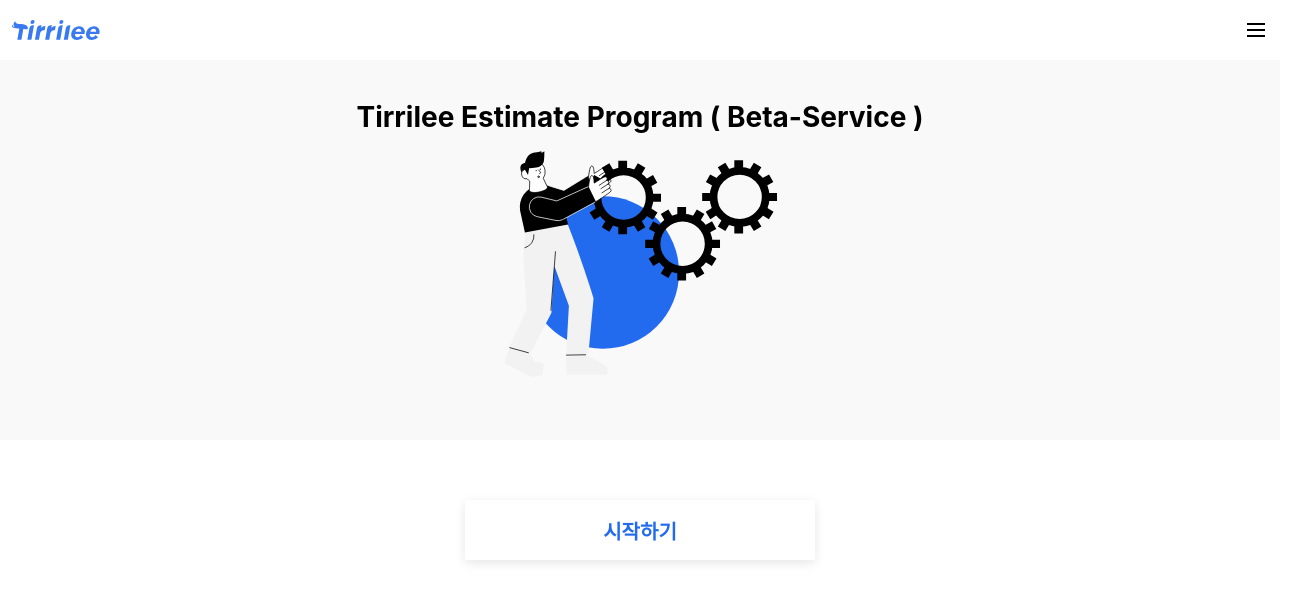
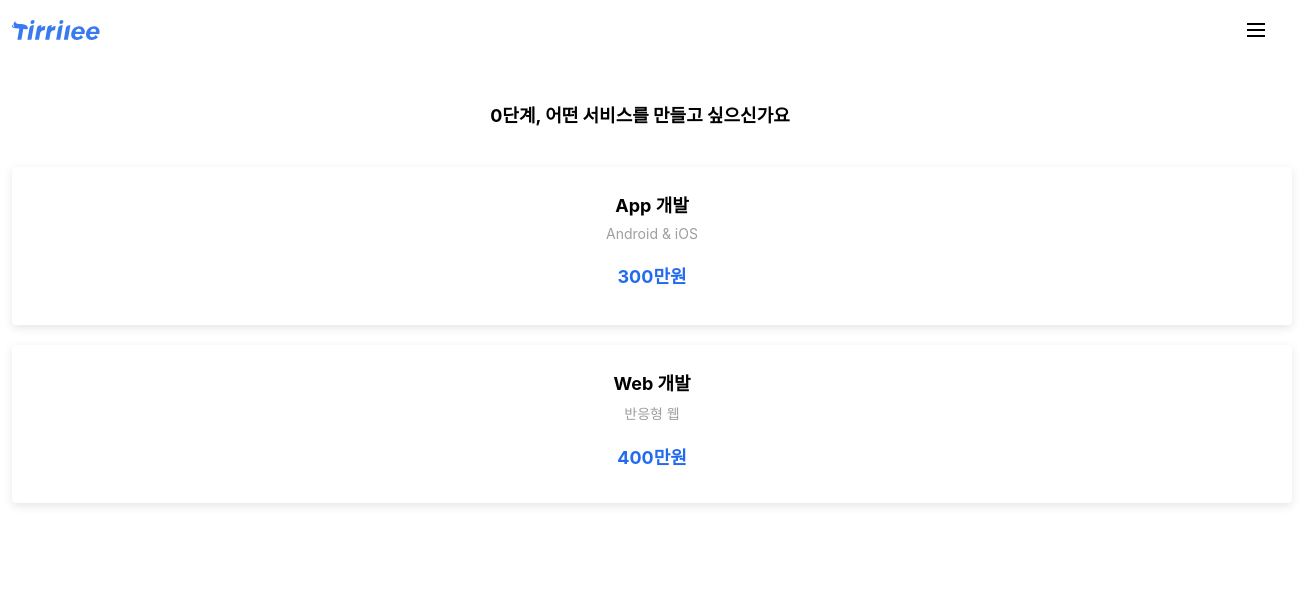
Before and after one commit to hardboiled65/tirrilee-test, a React (Create React App) app: page /step0 in a window 1280 px wide. Shown: the top 602 px of the page, 1304 px wide, since content can reach past the window. Built offline with nearby package versions, Linux system fonts and the light colour scheme.

Commit message:
Detail button added.

```diff
--- a/package.json
+++ b/package.json
@@ -9,6 +9,7 @@
     "node-sass": "^6.0.0",
     "react": "^17.0.2",
     "react-dom": "^17.0.2",
+    "react-router-dom": "^5.2.0",
     "react-scripts": "4.0.3",
     "web-vitals": "^1.1.2"
   },
--- a/src/App.js
+++ b/src/App.js
@@ -1,13 +1,17 @@
+import { Route } from 'react-router-dom'
+
 import './App.css';
 
 import Header from './components/Header'
 import StartPage from './StartPage'
+import Step0 from './Step0'
 
 function App() {
   return (
     <div className="App">
       <Header></Header>
-      <StartPage></StartPage>
+      <Route path='/' component={StartPage} exact={true} />
+      <Route path='/step0' component={Step0} />
     </div>
   );
 }
--- a/src/StartPage.js
+++ b/src/StartPage.js
@@ -2,6 +2,7 @@
 
 import BaseButton from './components/BaseButton'
 import serviceIllust from './service_illust.svg'
+import { Link } from 'react-router-dom';
 
 const StartPage = () => {
   const baseButtonStyle = {
@@ -18,9 +19,11 @@
         </div>
         <img src={serviceIllust} className="service-illust" alt="service-illust" />
       </div>
-      <BaseButton
-        styles={baseButtonStyle}>{ '시작하기' }
-      </BaseButton>
+      <Link to='/step0' style={{ textDecoration: 'none', display: 'contents' }}>
+        <BaseButton
+          styles={baseButtonStyle}>{ '시작하기' }
+        </BaseButton>
+      </Link>
     </div>
   );
 }
--- /dev/null
+++ b/src/Step0.js
@@ -0,0 +1,43 @@
+import { useState } from 'react'
+
+import './Step0.scss'
+
+import DetailContentButton from './components/DetailContentButton'
+
+const Step0 = () => {
+  // ['none', 'app', 'web']
+  const [selection, setSelection] = useState('none');
+
+  return (
+    <div className="Step0">
+      <div className="main-section">
+        <span>0단계, 어떤 서비스를 만들고 싶으신가요</span>
+      </div>
+      <DetailContentButton
+        title="App 개발"
+        detail="Android &amp; iOS"
+        description="300만원"
+        active={selection === 'app'}
+        styles={{
+          width: '100%',
+          margin: '0 12px 0 12px',
+        }}
+        onClick={() => { setSelection('app'); }}
+      />
+      <DetailContentButton
+        title="Web 개발"
+        detail="반응형 웹"
+        description="400만원"
+        active={selection === 'web'}
+        styles={{
+          width: '100%',
+          margin: '20px 12px 0 12px',
+        }}
+        onClick={() => { setSelection('web'); }}
+      />
+      <div className="buttons"></div>
+    </div>
+  );
+}
+
+export default Step0
--- /dev/null
+++ b/src/Step0.scss
@@ -0,0 +1,10 @@
+.Step0 {
+  .main-section {
+    height: 107px;
+    font-size: 18px;
+    font-weight: bold;
+    display: flex;
+    align-items: center;
+    justify-content: center;
+  }
+}
--- /dev/null
+++ b/src/components/DetailContentButton.js
@@ -0,0 +1,27 @@
+import { useState } from 'react'
+
+import './DetailContentButton.scss'
+
+const DetailContentButton = ({title, detail, description, noShadow, active, styles, onClick}) => {
+  const style = {
+    boxShadow: noShadow || active
+      ? undefined
+      : '0 3px 10px 0 rgba(0, 0, 0, 0.1)',
+      ...styles,
+    backgroundColor: active ? '#3a7bf1' : '#ffffff',
+    color: active ? '#ffffff' : undefined,
+  };
+
+
+  return (
+    <div className="DetailContentButton"
+      style={style}
+      onClick={onClick}>
+      <div className="title">{ title }</div>
+      <div className={`detail ${active ? 'active' : ''}`}>{ detail }</div>
+      <div className={`description ${active ? 'active' : ''}`}>{ description }</div>
+    </div>
+  );
+}
+
+export default DetailContentButton
--- /dev/null
+++ b/src/components/DetailContentButton.scss
@@ -0,0 +1,32 @@
+.DetailContentButton {
+  display: inline-block;
+  width: 350px;
+  height: 158px;
+  border-radius: 4px;
+  background-color: #ffffff;
+
+  > .title {
+    font-size: 18px;
+    font-weight: bold;
+    margin-top: 24px;
+  }
+
+  > .detail {
+    font-size: 14px;
+    color: #9e9e9e;
+    margin-top: 8px;
+    &.active {
+      color: #ffffff;
+    }
+  }
+
+  > .description {
+    font-size: 18px;
+    font-weight: bold;
+    color: #226bef;
+    margin-top: 20px;
+    &.active {
+      color: #ffffff;
+    }
+  }
+}
--- a/src/components/OneColumnBaseButton.scss
+++ b/src/components/SimpleContentButton.scss
@@ -1,4 +1,4 @@
-.OneColumnBaseButton {
+.SimpleContentButton {
   width: 350px;
   height: 158px;
   background-color: #ffffff;
--- a/src/index.js
+++ b/src/index.js
@@ -1,13 +1,14 @@
 import React from 'react';
 import ReactDOM from 'react-dom';
+import { BrowserRouter } from 'react-router-dom';
 import './index.css';
 import App from './App';
 import reportWebVitals from './reportWebVitals';
 
 ReactDOM.render(
-  <React.StrictMode>
+  <BrowserRouter>
     <App />
-  </React.StrictMode>,
+  </BrowserRouter>,
   document.getElementById('root')
 );
 
```
Also changed, not shown: src/components/SimpleContentButton.js (renamed from src/components/OneColumnBaseButton.js, +4 -4 lines), 1 other file (tests, documents, lock files or other folders).
